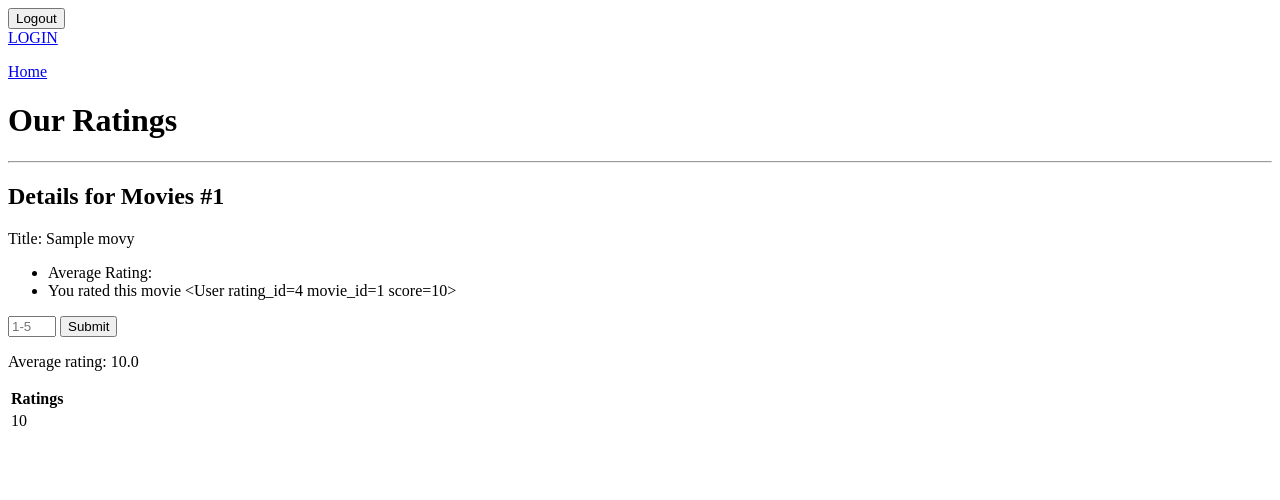
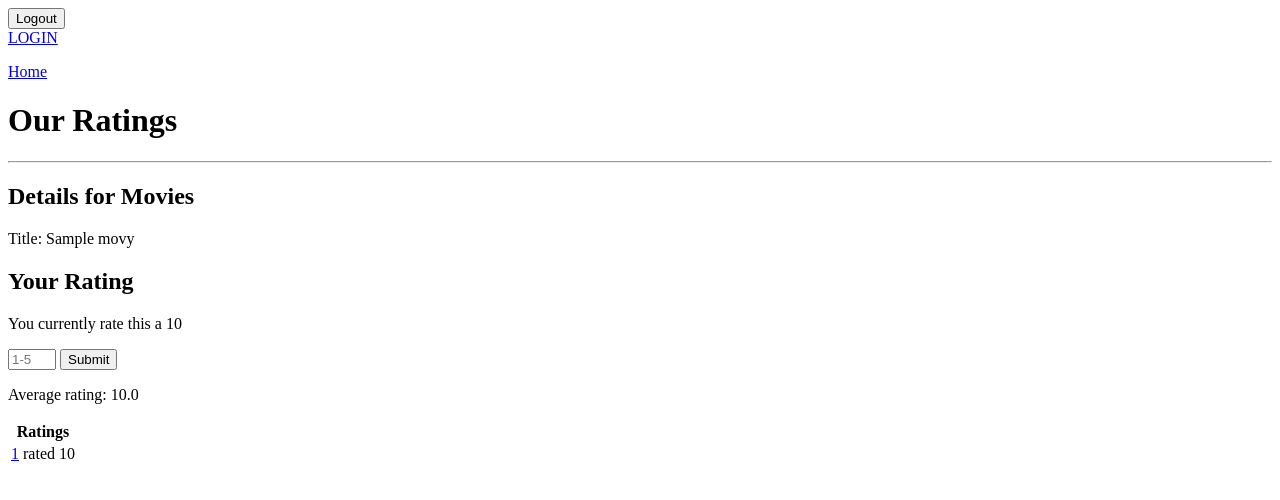
Before and after one commit to shaiwilson/Movie_recommendation_ML, a Flask app: page /movies/1 in a window 1280 px wide. Shown: the top 500 px of the page. Run offline with Flask 2, Linux system fonts and the light colour scheme; the visitor is signed in with stand-in values (Sample User, id 1); tables that the repository leaves empty hold one stand-in row (values such as "Sample post").

Commit message:
Update user_details.html.

```diff
--- a/server.py
+++ b/server.py
@@ -133,14 +133,12 @@ def show_user(user_id):
     """Return page showing the details of a given user."""
 
     user = User.query.get(user_id)
-    user_id = user.user_id
-    user_zipcode = user.zipcode
-    user_age = user.age
+    # user_id = user.user_id
+    # user_zipcode = user.zipcode
+    # user_age = user.age
 
     return render_template("user_details.html",
-                           display_user_id=user_id,
-                           display_user_zipcode=user_zipcode,
-                           display_user_age=user_age)
+                           user=user)
 
 
 
@@ -157,16 +155,13 @@ def show_movie(movie_id):
     """Return page showing the details of a given movie."""
 
     movie = Movie.query.get(movie_id)
-    movie_id = movie.movie_id
-    movie_title = movie.title
-    movie_url = movie.imdb_url
 
-    movie_ratings = movie.ratings
+    user_id = session.get("current_user")
 
-    user_id = session['current_user']
     if user_id:
         user_rating = Rating.query.filter_by(
-        movie_id=movie_id, user_id=user_id).first()
+            movie_id=movie_id, user_id=user_id).first()
+
     else:
         user_rating = None
 
@@ -183,16 +178,69 @@ def show_movie(movie_id):
         user = User.query.get(user_id)
         if user:
             prediction = user.predict_rating(movie)
+    print prediction
 
+    # Either use the prediction or their real rating
 
-    return render_template("movie_details.html",
-                           display_movie_id=movie_id,
-                           display_movie_title=movie_title,
-                           display_movie_url=movie_url,
-                           movie_rating=movie_ratings,
-                           user_rating=user_rating,
-                           average=avg_rating,
-                           prediction=prediction)
+    if prediction:
+        # User hasn't scored; use our prediction if we made one
+        effective_rating = prediction
+
+    elif user_rating:
+        # User has already scored for real; use that
+        effective_rating = user_rating.score
+
+    else:
+        # User hasn't scored, and we couldn't get a prediction
+        effective_rating = None
+
+    # # Get the eye's rating, either by predicting or using real rating
+
+    # the_eye = User.query.filter_by(email="the-eye@of-judgment.com").one()
+    # eye_rating = Rating.query.filter_by(
+    #     user_id=the_eye.user_id, movie_id=movie.movie_id).first()
+
+    # if eye_rating is None:
+    #     eye_rating = the_eye.predict_rating(movie)
+
+    # else:
+    #     eye_rating = eye_rating.score
+
+    # if eye_rating and effective_rating:
+    #     difference = abs(eye_rating - effective_rating)
+
+    # else:
+    #     # We couldn't get an eye rating, so we'll skip difference
+    #     difference = None
+
+    # # Depending on how different we are from the Eye, choose a message
+
+    # BERATEMENT_MESSAGES = [
+    #     "I suppose you don't have such bad taste after all.",
+    #     "I regret every decision that I've ever made that has brought me" +
+    #         " to listen to your opinion.",
+    #     "Words fail me, as your taste in movies has clearly failed you.",
+    #     "That movie is great. For a clown to watch. Idiot.",
+    #     "Words cannot express the awfulness of your taste."
+    # ]
+
+    # if difference is not None:
+    #     beratement = BERATEMENT_MESSAGES[int(difference)]
+
+    # else:
+    #     beratement = None
+
+    return render_template(
+        "movie_details.html",
+        movie=movie,
+        user_rating=user_rating,
+        average=avg_rating,
+        prediction=prediction,
+        # eye_rating=eye_rating,
+        # difference=difference,
+        # beratement=beratement
+        )
+
 
 
 @app.route('/new_rating', methods=["POST"])
@@ -213,19 +261,14 @@ def add_new_rating():
                                 user_id = user_id,
                                 movie_id = movie_id)
             db.session.add(new_rating)
+            flash("Rating added.")
 
     else:
         existing_rating[0].score = rating
-        db.session.commit()
         flash("Your rating was submitted.")
 
-    return render_template("movie_details.html",
-                           display_movie_id=movie_id,
-                           display_movie_title=movie_title,
-                           movie_rating=movie_ratings,
-                           user_rating=rating)
-
-    return "ok"
+    db.session.commit()
+    return redirect("/movies/%s" % movie_id)
 
 
 if __name__ == "__main__":
--- a/templates/movie_details.html
+++ b/templates/movie_details.html
@@ -1,48 +1,41 @@
 {% extends 'base.html' %}
 {% block content %}
 
-    <h2>Details for Movies #{{ display_movie_id }}</h2>
-      Title: {{ display_movie_title }}
-    <ul>
-      <li>Average Rating:
-      </li>
-      <li>
+    <h2>Details for Movies</h2>
+      Title: {{ movie.title }}
+        {% if "current_user" in session %}
+          <h2>Your Rating</h2>
             {% if user_rating %}
-          You rated this movie {{ user_rating }}
+              <p>You currently rate this a {{ user_rating.score }}</p>
             {%else %}
-          You did not rate this movie, yet.
+              <p>You did not rate this movie, yet.</p>
             {% endif %}
-      </li>
-
-    </ul>
-    <div class ="new_rating">
-    {% if 'current_user' in session %}
              <form action="/new_rating" method="POST">
             <input type="number" min="1" max="5" name="new_rating" placeholder="1-5">
-            <input type="hidden" name="movie_id" value="{{ display_movie_id }}">
+            <input type="hidden" name="movie_id" value="{{ movie.movie_id }}">
             <input type="submit" value="Submit">
         </form>
         {% endif %}
-    </div>
 
-    <div class ="new_rating">
         <p>Average rating: {{ average }}</p>
         {% if prediction %}
              <p>We predict you will rate this movie {{ prediction }}.</p>
          {% endif %}
-    </div>
 
+      {% if movie.ratings %}
       <table>
           <tr>
             <th> Ratings </th>
           </tr>
-    {% for rating in movie_rating %}
+        {% for rating in movie.ratings %}
           <tr>
             <td>
-            {{ rating.score }}
+              <a href="/users/{{ rating.user_id }}">{{ rating.user_id }}</a>
+              rated {{ rating.score }}
             </td>
           </tr>
         {% endfor %}
       </table>
+      {% endif %}
 
 {% endblock %}
```
Also changed, not shown: templates/user_details.html (+16 -4 lines). Lines whose indentation alone changed are shown as unchanged.
